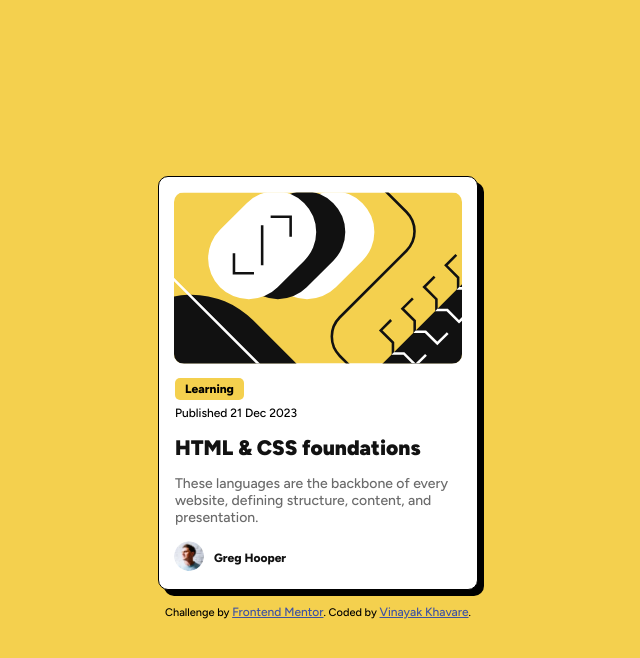
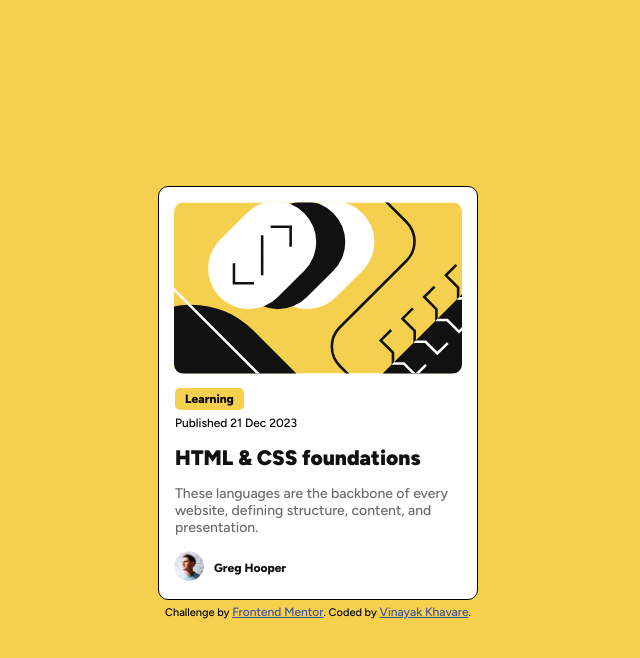
Before and after one commit to Vinayak-Khavare/Ch.2-Blog-Preview-Card, a plain HTML site: page index.html in a window 1280 px wide. In both pictures the pointer is over the element 640 px from the left and 388 px from the top of the page. Shown: the whole page, without its empty margins (322-962 px from the left). Drawn offline with Linux system fonts and the light colour scheme.

Commit message:
Updated transition animation

```diff
--- a/style.css
+++ b/style.css
@@ -35,13 +35,14 @@ body {
     max-width: 320px;
     width: 100%;
     height: auto;
+    box-shadow: 6px 6px black;
 }
 
 .card:hover {
     cursor: pointer;
-    transform: translateY(-5px);
-    box-shadow: 6px 6px black;
+    transform: translateY(5px);
     transition-duration: 0.5s;
+    box-shadow: none;
 }
 
 .img-container{
```
